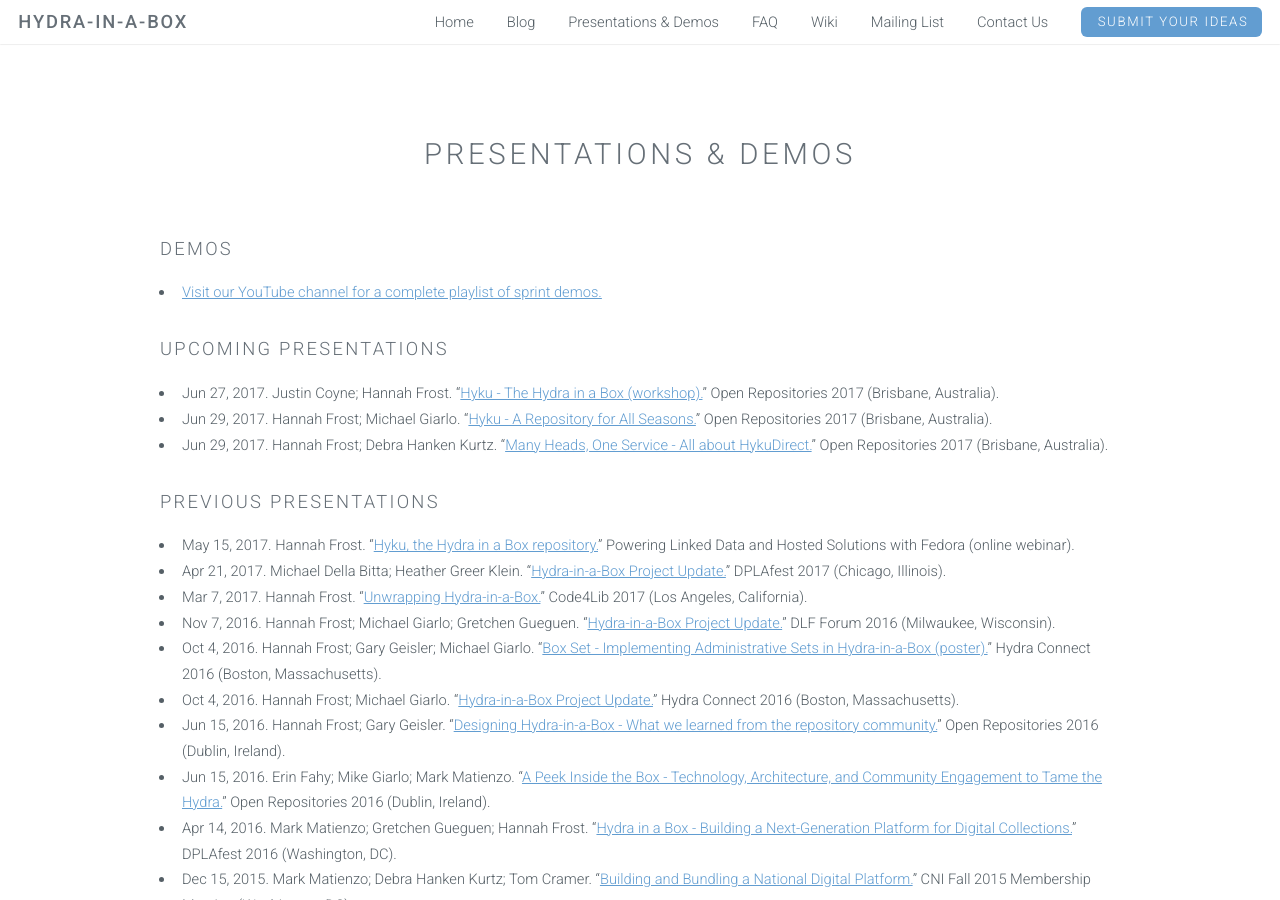
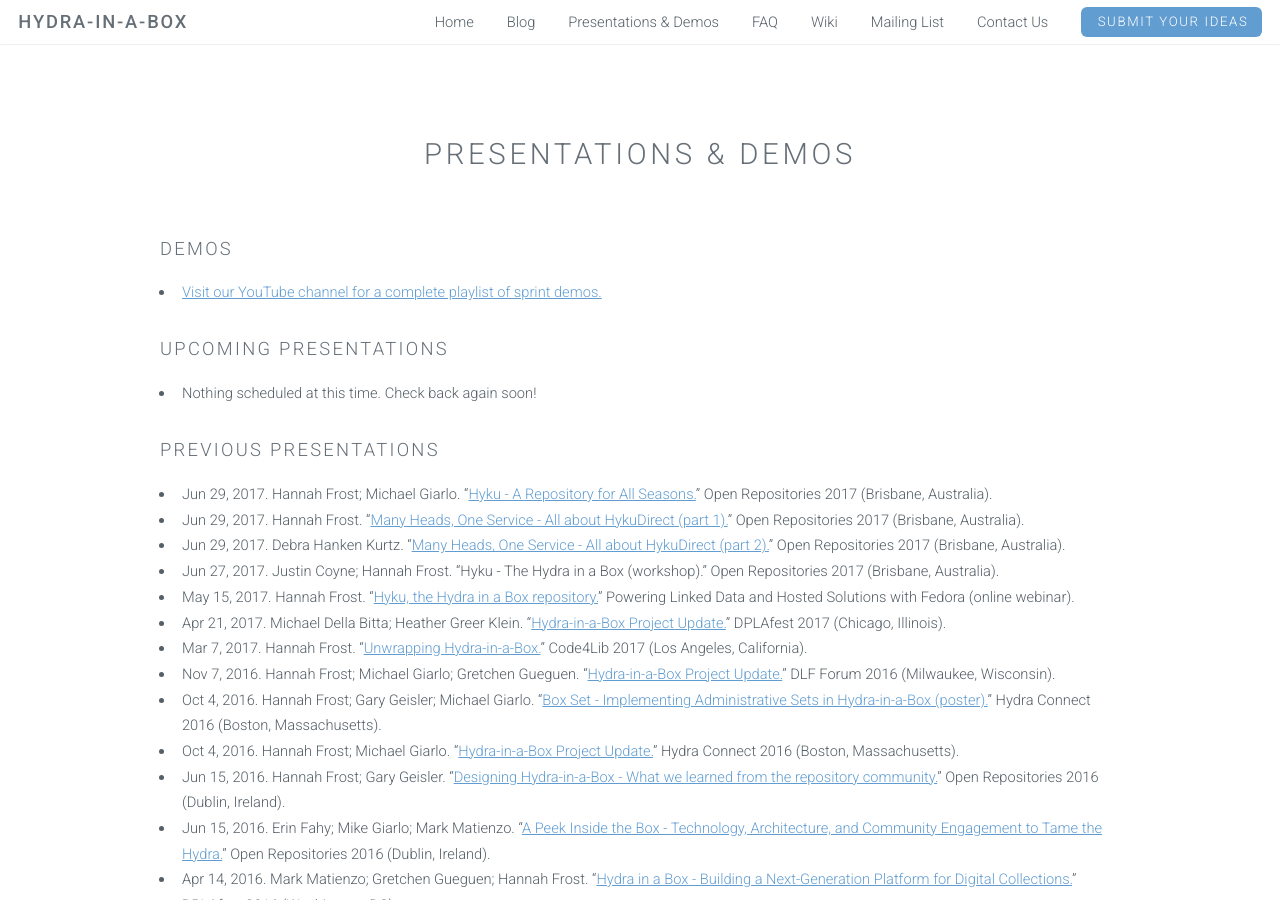
Before and after one commit to samvera-labs/hyku.github.io, a Jekyll site: the page built from presentations.html, in a window 1280 px wide and 900 px high. Built offline with Jekyll 4.4.1, drawn with Linux system fonts in a browser that asks for light colours.

Commit message:
post-or-update
updates to links about our OR presentations

```diff
--- a/_data/previous_presentations.yaml
+++ b/_data/previous_presentations.yaml
@@ -1,3 +1,32 @@
+- title: Hyku - A Repository for All Seasons
+  presenters:
+    - Hannah Frost
+    - Michael Giarlo
+  event: Open Repositories 2017
+  location: "Brisbane, Australia"
+  date: 2017-06-29
+  url:  http://bit.ly/hyku-or2017
+- title: Many Heads, One Service - All about HykuDirect (part 1)
+  presenters:
+    - Hannah Frost
+  event: Open Repositories 2017
+  location: "Brisbane, Australia"
+  date: 2017-06-29
+  url:  http://bit.ly/hykudirect-pilots
+- title: Many Heads, One Service - All about HykuDirect (part 2)
+  presenters:
+    - Debra Hanken Kurtz
+  event: Open Repositories 2017
+  location: "Brisbane, Australia"
+  date: 2017-06-29
+  url:  http://bit.ly/hykudirect-or2017
+- title: Hyku - The Hydra in a Box (workshop)
+  presenters:
+    - Justin Coyne
+    - Hannah Frost
+  event: Open Repositories 2017
+  location: "Brisbane, Australia"
+  date: 2017-06-27
 - title: Hyku, the Hydra in a Box repository
   presenters:
     - Hannah Frost
--- a/_data/upcoming_presentations.yml
+++ b/_data/upcoming_presentations.yml
@@ -1,24 +1 @@
-- title: Hyku - The Hydra in a Box (workshop)
-  presenters:
-    - Justin Coyne
-    - Hannah Frost
-  event: Open Repositories 2017
-  location: "Brisbane, Australia"
-  date: 2017-06-27
-  url:  https://or2017.net/pre-conference-workshops/#Hyku
-- title: Hyku - A Repository for All Seasons
-  presenters:
-    - Hannah Frost
-    - Michael Giarlo
-  event: Open Repositories 2017
-  location: "Brisbane, Australia"
-  date: 2017-06-29
-  url:  https://www.conftool.net/or2017/index.php?page=browseSessions&form_session=247
-- title: Many Heads, One Service - All about HykuDirect
-  presenters:
-    - Hannah Frost
-    - Debra Hanken Kurtz
-  event: Open Repositories 2017
-  location: "Brisbane, Australia"
-  date: 2017-06-29
-  url:  https://www.conftool.net/or2017/index.php?page=browseSessions&form_session=247
+- title: Nothing scheduled at this time. Check back again soon!
```
